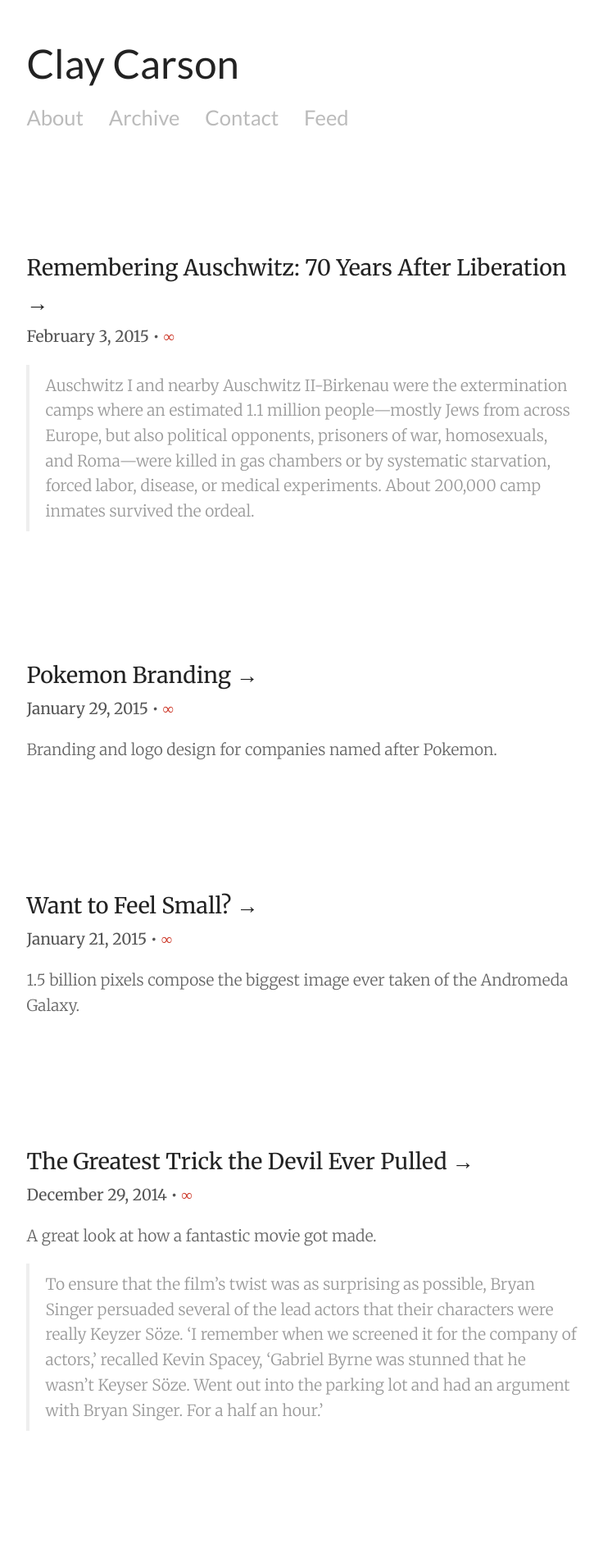
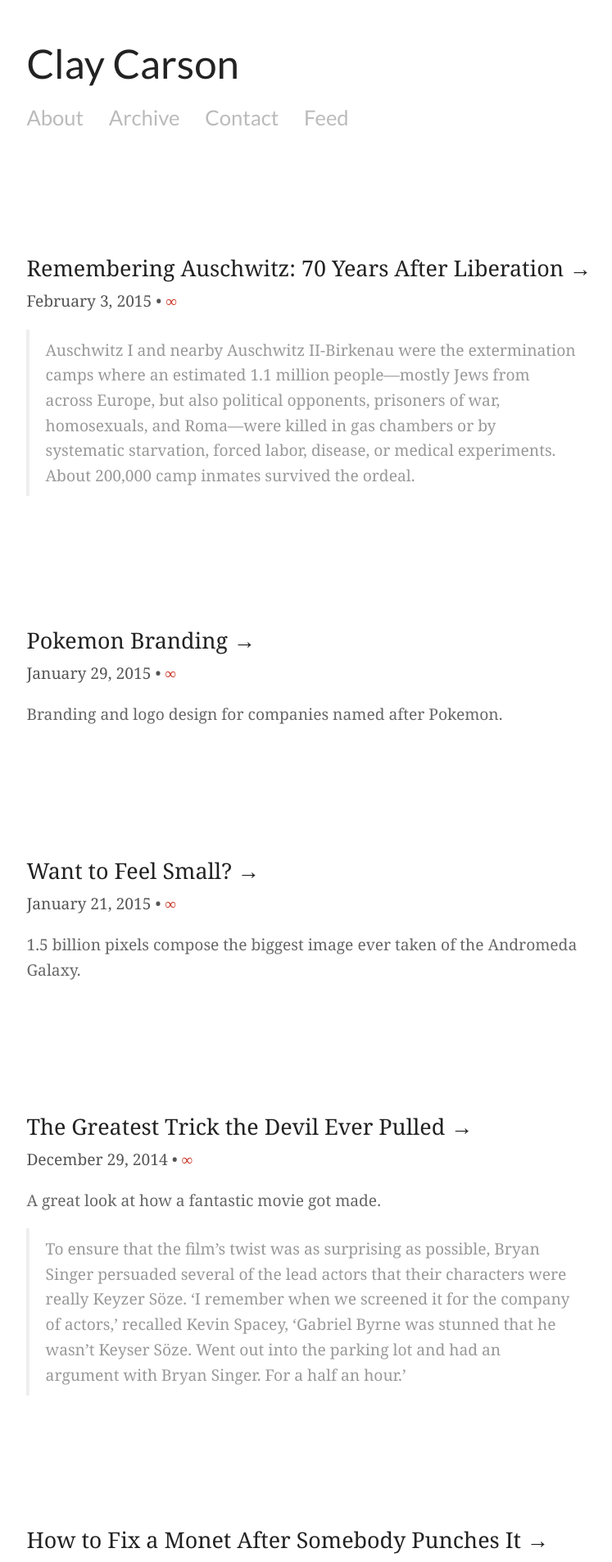
Before and after one commit to turnerthornton/turnerthornton.github.io, a Jekyll site: the page built from index.html, in a window 1280 px wide. Shown: the top 1905 px of the page at 82% size, without its empty margins (262-1009 px from the left). Built offline with Jekyll 4.4.1, drawn with Linux system fonts in a browser that asks for light colours; the list of posts is cut into pages by our own code.

Commit message:
color and font tweaks

```diff
--- a/public/css/poole.css
+++ b/public/css/poole.css
@@ -37,7 +37,8 @@
 
 body
 {
-	font-family:"Merriweather",Georgia,Serif;
+	/*font-family:"Merriweather",Georgia,Serif;*/
+	font-family: "Roboto Slab", Georgia, Times, serif;
 	font-size:1.2em;
 	font-weight:300;
 	line-height:1.6;
@@ -58,7 +59,7 @@
 h1,h2,h3,h4,h5,h6
 {
 	/*font-family:"Lato",Helvetica,Arial,sans-serif;*/
-	font-family:"Merriweather",Georgia,Serif;
+	font-family: "Roboto Slab", Georgia, Times, serif;
 	font-weight:400;
 	margin-top:1em;
 	margin-bottom:.5em;
```
